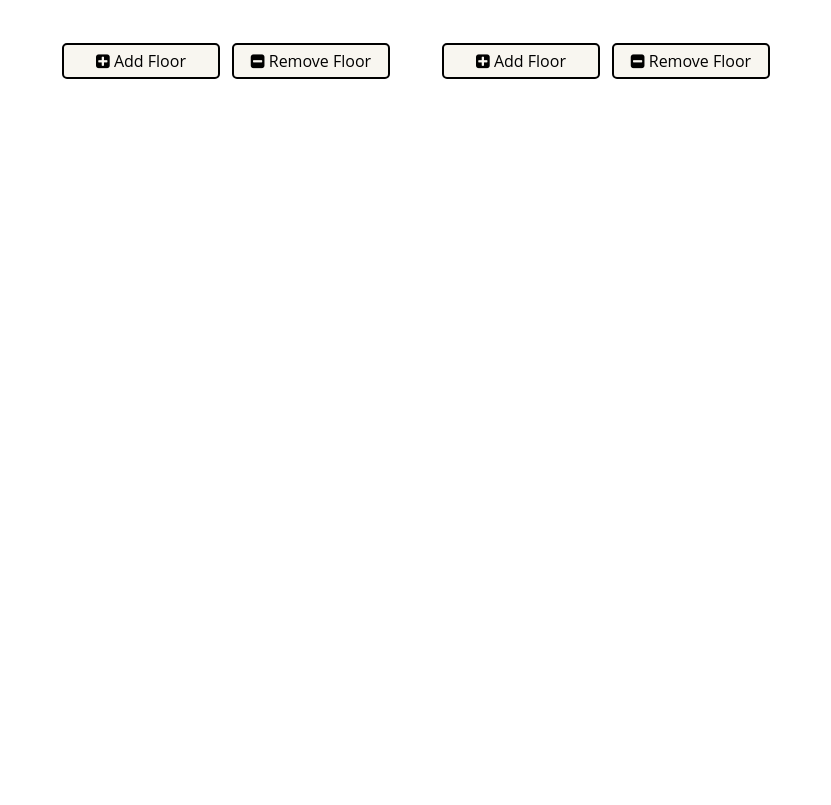
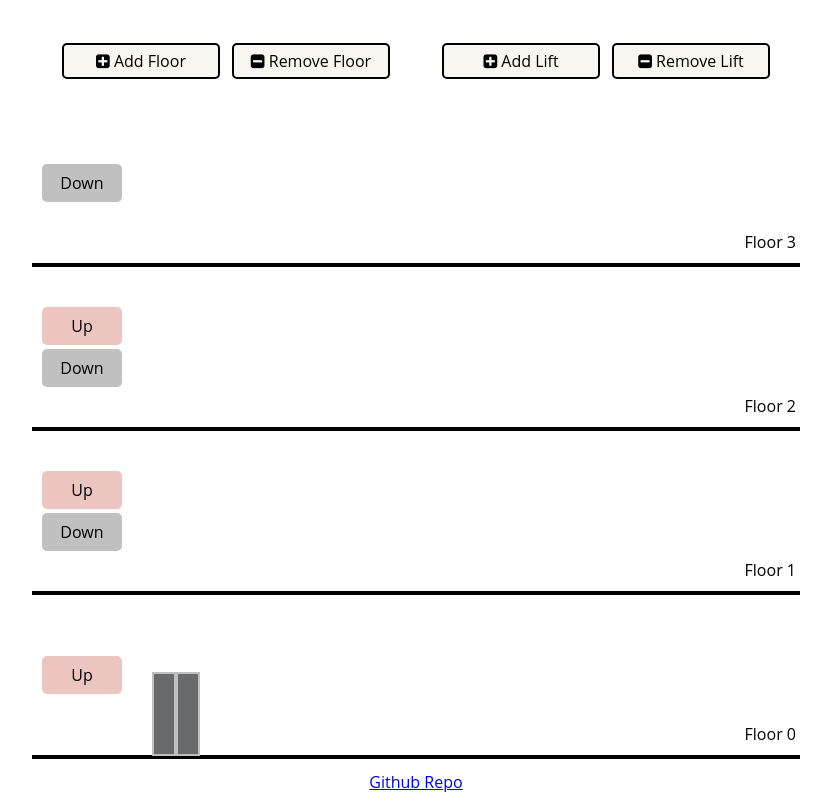
Before and after one commit to minalchaudhari14/Lift_Simulation, a plain HTML site: page index.html in a window 1280 px wide. Shown: the part 67-872 px from the top of the page, without its empty margins (224-1055 px from the left). Before the commit the page ends 800 px from the top, so only its background shows below. Drawn offline with Linux system fonts and the light colour scheme.

Commit message:
UI design completed

```diff
--- a/index.html
+++ b/index.html
@@ -26,17 +26,54 @@
       </div>
 
       <div class="btn-container-main">
+
         <div class="btn add-btn">
           <i class="fa fa-plus-square" aria-hidden="true"></i>
-          <span>Add Floor</span>
+          <span>Add Lift</span>
         </div>
         <div class="btn remove-btn">
           <i class="fa fa-minus-square" aria-hidden="true"></i>
-          <span>Remove Floor</span>
+          <span>Remove Lift</span>
         </div>
 
       </div>
     </div>
+
+    <div class="building">
+      <div class="elevator">
+        <div class="door"></div>
+        <div class="door"></div>
+      </div>
+      <div class="floor">
+        <div class="btn-container">
+          <div class="btn down-btn">Down</div>
+          <div class="floor-number"><span>Floor 3</span></div>
+        </div>
+      </div>
+      <div class="floor">
+        <div class="btn-container">
+          <div class="btn up-btn">Up</div>
+          <div class="btn down-btn">Down</div>
+        </div>
+        <div class="floor-number"><span>Floor 2</span></div>
+      </div>
+      <div class="floor">
+        <div class="btn-container">
+          <div class="btn up-btn">Up</div>
+          <div class="btn down-btn">Down</div>
+        </div>
+        <div class="floor-number"><span>Floor 1</span></div>
+      </div>
+      <div class="floor">
+        <div class="btn-container">
+          <div class="btn up-btn">Up</div>
+          <div class="floor-number"><span>Floor 0</span></div>
+        </div>
+      </div>
+    </div>
+  </div>
+  <div class="repo-link btn">
+    <a href="https://github.com/minalchaudhari14/Lift_Simulation" target="_blank">Github Repo</a>
   </div>
 </body>
 
```
